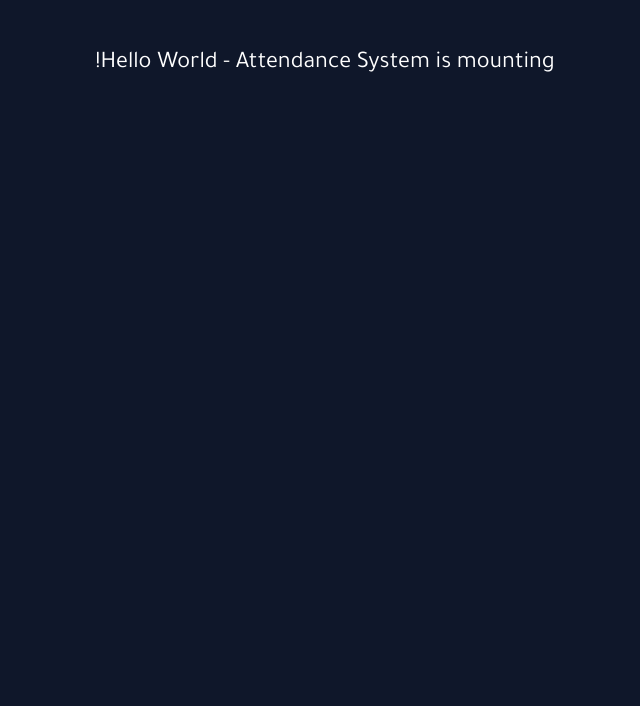
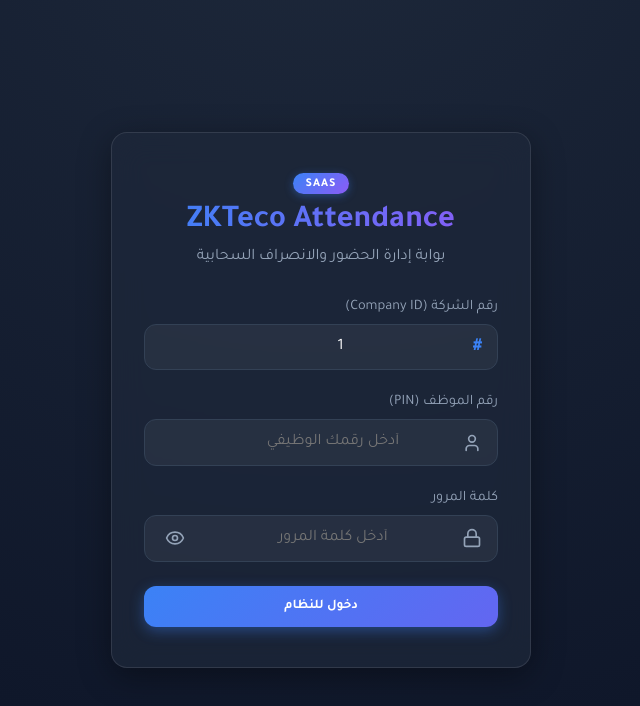
Before and after one commit to abdo21st/attendance-saas, a React app in the folder web/: page /login in a window 1280 px wide. Shown: the top 706 px of the page, without its empty margins (479-1119 px from the left). Built offline with nearby package versions, Linux system fonts and the light colour scheme; the HTML template or start-up script is replaced by a standard one.

Commit message:
debug: test Login route only

```diff
--- a/web/src/App.jsx
+++ b/web/src/App.jsx
@@ -12,7 +12,16 @@
 import SuperAdmin from './pages/SuperAdmin';
 
 function App() {
-  return <div style={{ padding: '50px', textAlign: 'center', fontSize: '24px', color: 'white' }}>Hello World - Attendance System is mounting!</div>;
+  const [isAuthenticated, setIsAuthenticated] = useState(false);
+
+  return (
+    <Router>
+      <Routes>
+        <Route path="/login" element={<Login setAuth={setIsAuthenticated} />} />
+        <Route path="*" element={<Navigate to="/login" />} />
+      </Routes>
+    </Router>
+  );
 }
 
 export default App;
```
